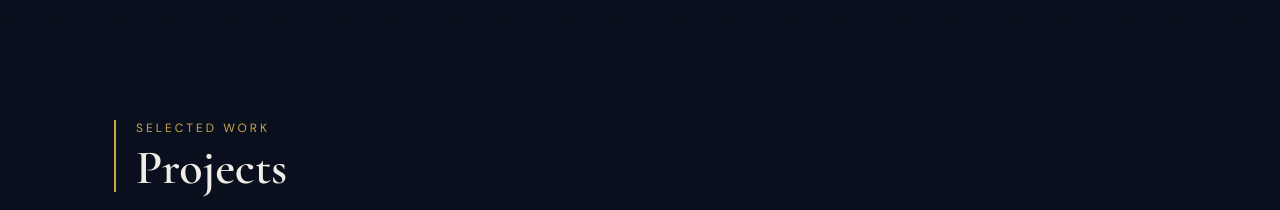
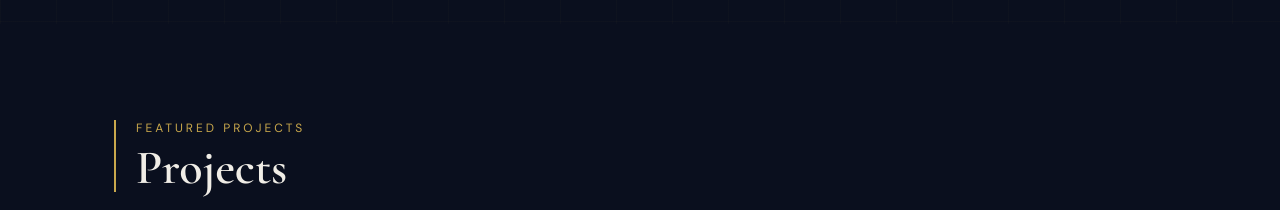
Before and after one commit to nandiniparasharr/portfolio, a Next.js app: page / in a window 1280 px wide. Shown: the part 2320-2530 px from the top of the page. Built offline with nearby package versions, Linux system fonts and the light colour scheme.

Commit message:
Update projects.tsx

```diff
--- a/components/projects.tsx
+++ b/components/projects.tsx
@@ -81,7 +81,7 @@ export function Projects() {
   return (
     <section id="projects" className="relative py-24">
       <div className="mx-auto max-w-[1100px] px-6">
-        <SectionHeading eyebrow="Selected Work" title="Projects" />
+        <SectionHeading eyebrow="Featured Projects" title="Projects" />
 
         <div className="grid grid-cols-1 gap-6 md:grid-cols-2">
           {projects.map((project, i) => (
```
